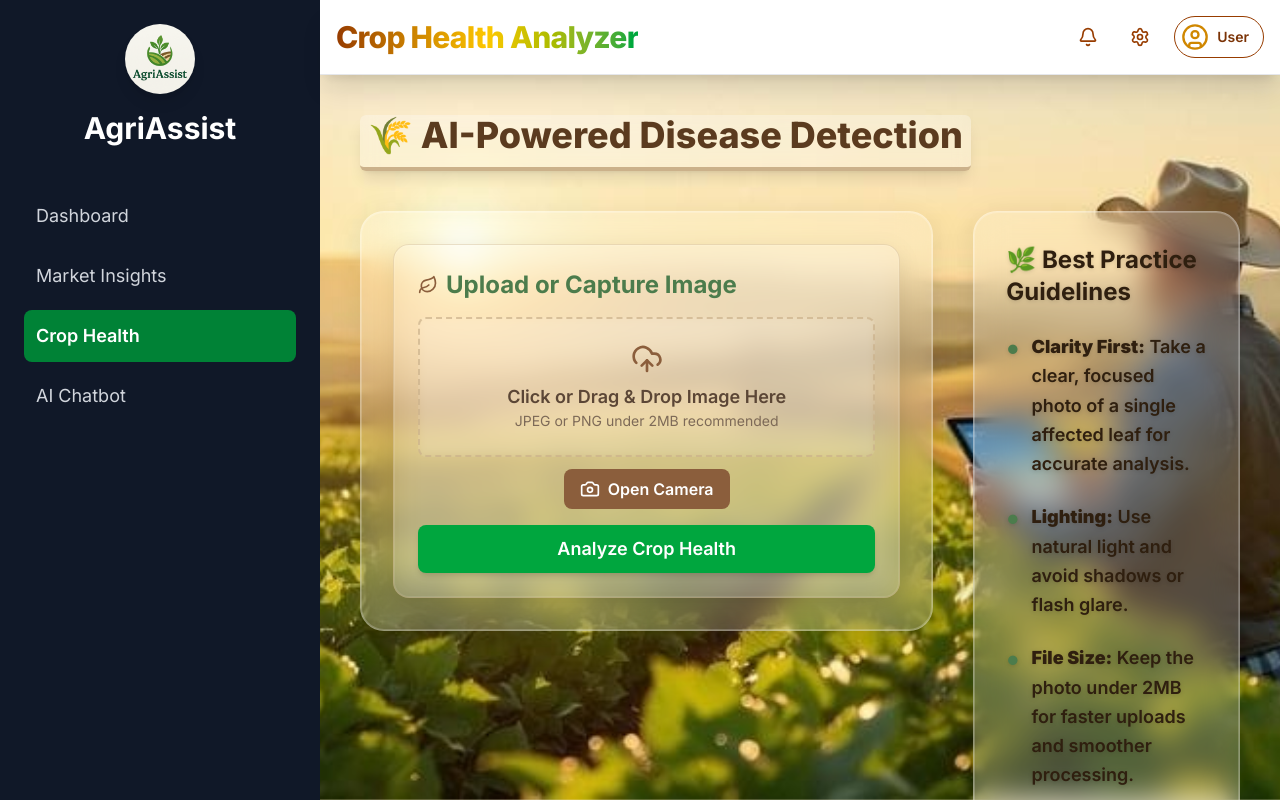
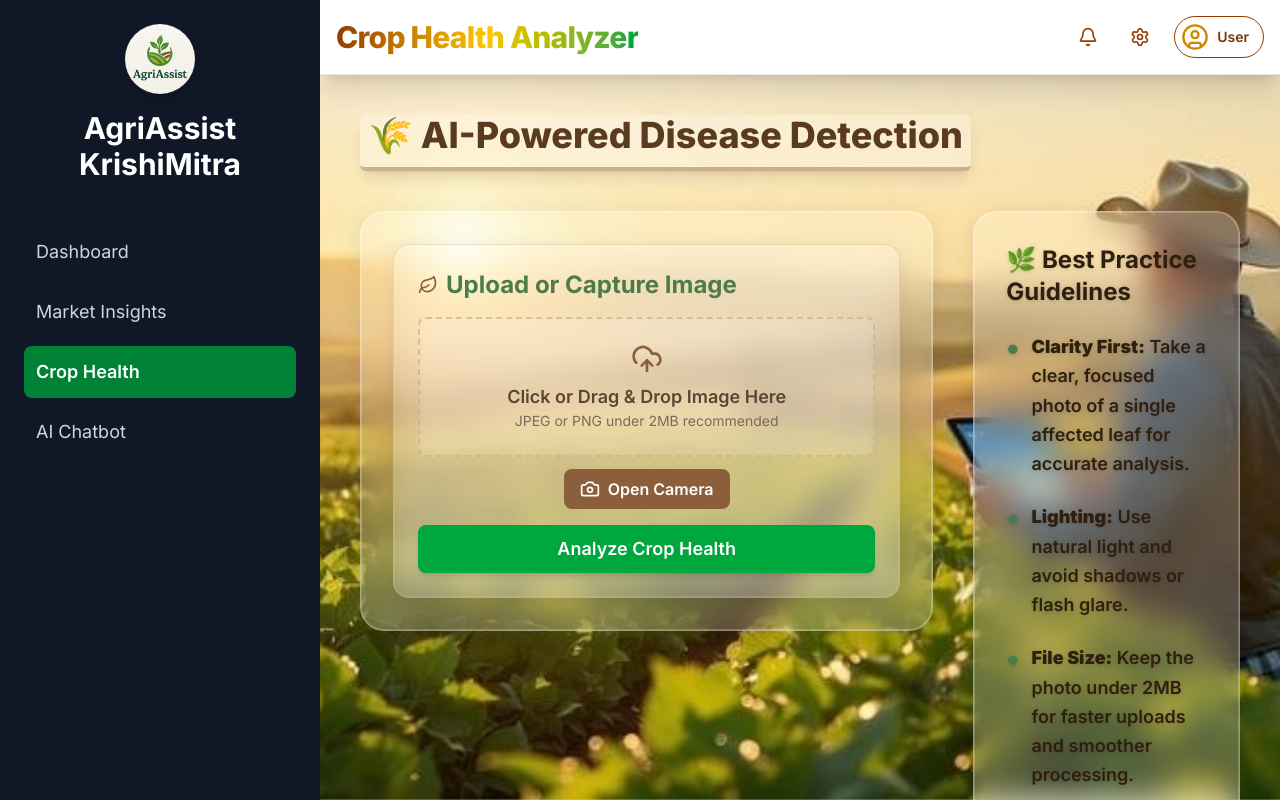
Before and after one commit to GowrikaAlva/AgriAssist, a Next.js app in the folder client/: page /health in a window 1280 px wide. Shown: the top 800 px of the page. Built offline with nearby package versions, Linux system fonts and the light colour scheme.

Commit message:
AgrAssist KrishiMitra

```diff
--- a/client/src/components/layout/Sidebar.tsx
+++ b/client/src/components/layout/Sidebar.tsx
@@ -27,7 +27,7 @@ export default function Sidebar({ activeRoute }: SidebarProps) {
           height={70}
           className="rounded-full shadow-lg"
         />
-        <h1 className="text-3xl font-bold text-white mt-4">AgriAssist</h1>
+        <h1 className="text-3xl font-bold text-white mt-4 text-center">AgriAssist KrishiMitra</h1>
       </div>
 
       <nav className="flex flex-col space-y-3">
```
